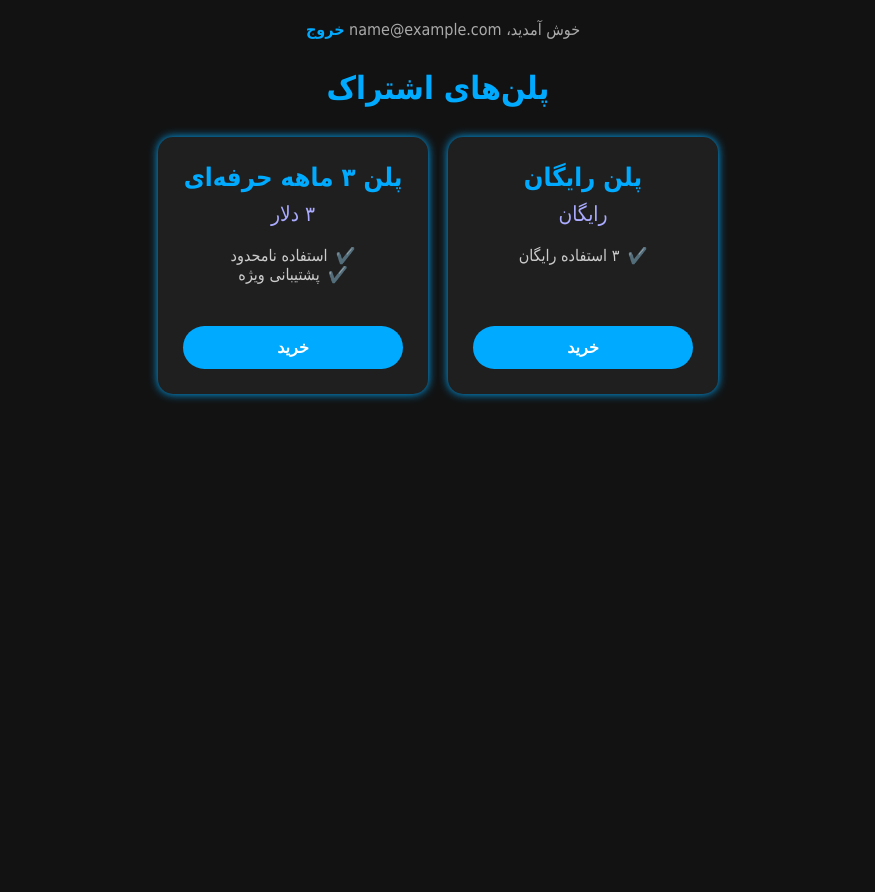
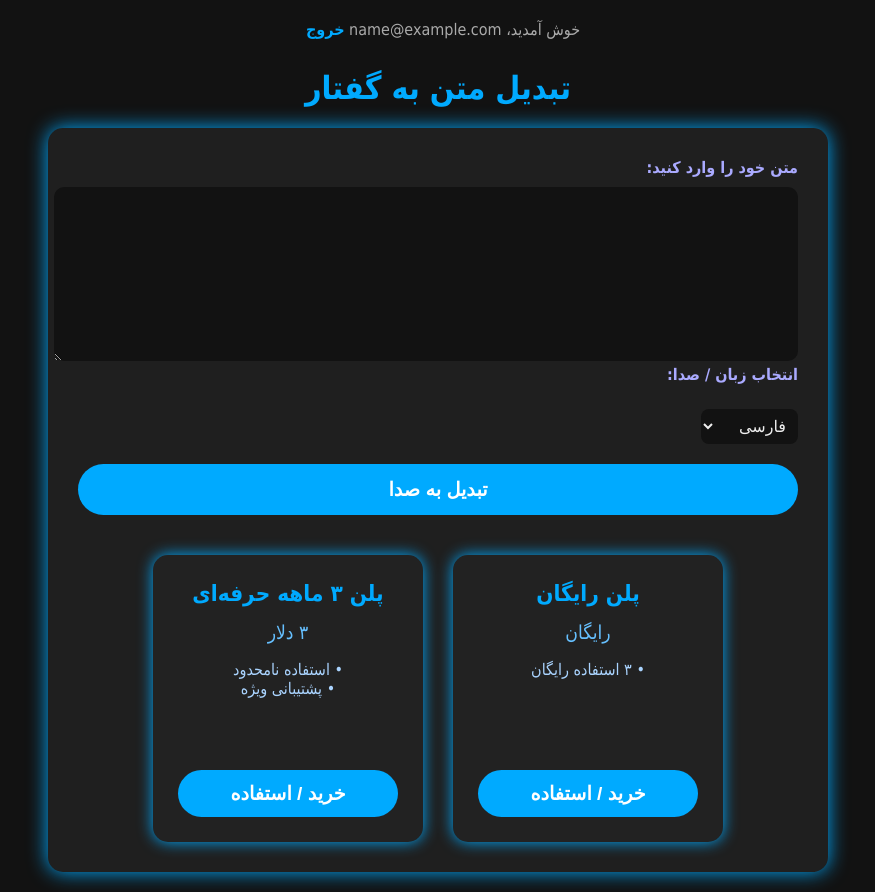
Before and after one commit to ahmadsamimrahmani427/voxir-app, a Flask app: page /app in a window 1280 px wide. Shown: the whole page, without its empty margins (202-1077 px from the left). Before the commit the page ends 401 px from the top, so only its background shows below. Run offline with Flask 3, Linux system fonts and the light colour scheme; the visitor is signed in with stand-in values (Sample User, id 1).

Commit message:
Update index.html

```diff
--- a/templates/index.html
+++ b/templates/index.html
@@ -2,7 +2,7 @@
 <html lang="fa" dir="rtl">
 <head>
     <meta charset="UTF-8" />
-    <title>پلن‌های اشتراک | {{ email }}</title>
+    <title>تبدیل متن به گفتار | {{ email }}</title>
     <style>
         body {
             background-color: #121212;
@@ -12,71 +12,78 @@
             padding: 20px;
             direction: rtl;
         }
-        h1 {
+        h1, h2 {
+            color: #0af;
             text-align: center;
-            color: #0af;
-            margin-bottom: 30px;
         }
-        .plans-container {
-            max-width: 700px;
+        .container {
+            max-width: 720px;
             margin: auto;
-            display: flex;
-            gap: 20px;
-            flex-wrap: wrap;
-            justify-content: center;
+            background-color: #1f1f1f;
+            padding: 30px;
+            border-radius: 15px;
+            box-shadow: 0 0 20px #0af;
         }
-        .plan-card {
-            background-color: #1f1f1f;
-            border-radius: 15px;
-            box-shadow: 0 0 10px #0af;
-            width: 220px;
-            padding: 25px;
-            text-align: center;
-            transition: transform 0.3s ease;
-        }
-        .plan-card:hover {
-            transform: scale(1.05);
-        }
-        .plan-title {
-            font-size: 1.6em;
+        label {
+            display: block;
+            margin-bottom: 10px;
             font-weight: bold;
-            margin-bottom: 10px;
-            color: #0af;
-        }
-        .plan-price {
-            font-size: 1.3em;
-            margin-bottom: 20px;
             color: #aaf;
         }
-        ul.features {
-            list-style: none;
-            padding: 0;
-            margin-bottom: 20px;
-            color: #ccc;
-            min-height: 60px;
+        textarea {
+            width: 100%;
+            height: 150px;
+            padding: 12px;
+            font-size: 1.1em;
+            border-radius: 10px;
+            border: none;
+            resize: vertical;
+            background-color: #121212;
+            color: #eee;
         }
-        ul.features li::before {
-            content: "✔️";
-            margin-left: 8px;
-            color: #0af;
+        select {
+            margin-top: 15px;
+            padding: 8px;
+            font-size: 1em;
+            border-radius: 8px;
+            border: none;
+            background-color: #121212;
+            color: #eee;
         }
-        form {
-            margin: 0;
-        }
-        button.buy-btn {
+        button {
+            margin-top: 20px;
             background-color: #0af;
+            color: white;
             border: none;
-            color: white;
-            padding: 12px 25px;
-            font-size: 1em;
+            padding: 14px 25px;
+            font-size: 1.2em;
             border-radius: 40px;
             cursor: pointer;
             font-weight: bold;
             width: 100%;
             transition: background-color 0.3s ease;
         }
-        button.buy-btn:hover {
+        button:hover {
             background-color: #08a;
+        }
+        audio {
+            margin-top: 25px;
+            width: 100%;
+            outline: none;
+            border-radius: 10px;
+            background-color: #121212;
+            box-shadow: 0 0 10px #0af;
+        }
+        .download-link {
+            display: block;
+            margin-top: 15px;
+            text-align: center;
+            font-weight: bold;
+            color: #0af;
+            text-decoration: none;
+        }
+        .download-link:hover {
+            text-decoration: underline;
         }
         .user-info {
             text-align: center;
@@ -92,6 +99,62 @@
         a.logout-link:hover {
             text-decoration: underline;
         }
+        .plans-container {
+            margin-top: 40px;
+            display: flex;
+            justify-content: center;
+            gap: 30px;
+            flex-wrap: wrap;
+        }
+        .plan-card {
+            background: #222;
+            border-radius: 15px;
+            padding: 25px;
+            box-shadow: 0 0 15px #0af;
+            width: 220px;
+            text-align: center;
+            color: #eee;
+            transition: box-shadow 0.3s ease;
+        }
+        .plan-card:hover {
+            box-shadow: 0 0 30px #08a;
+        }
+        .plan-title {
+            font-weight: bold;
+            font-size: 1.4em;
+            margin-bottom: 15px;
+            color: #0af;
+        }
+        .plan-price {
+            font-size: 1.2em;
+            margin-bottom: 15px;
+            color: #66c0ff;
+        }
+        .plan-features {
+            list-style: none;
+            padding: 0;
+            margin-bottom: 20px;
+            color: #aad4ff;
+            min-height: 70px;
+        }
+        .buy-btn {
+            background: #0af;
+            color: white;
+            border: none;
+            padding: 12px 20px;
+            border-radius: 40px;
+            cursor: pointer;
+            font-weight: bold;
+            transition: background 0.3s ease;
+            width: 100%;
+        }
+        .buy-btn:hover {
+            background: #08a;
+        }
+        .buy-btn:disabled {
+            background: #444;
+            cursor: not-allowed;
+        }
     </style>
 </head>
 <body>
@@ -100,24 +163,93 @@
         <a href="{{ url_for('logout') }}" class="logout-link">خروج</a>
     </div>
 
-    <h1>پلن‌های اشتراک</h1>
+    <h1>تبدیل متن به گفتار</h1>
+
+    <div class="container">
+        <form id="tts-form">
+            <label for="text">متن خود را وارد کنید:</label>
+            <textarea id="text" name="text" required></textarea>
+
+            <label for="voice">انتخاب زبان / صدا:</label>
+            <select id="voice" name="voice">
+                {% for name, voice_code in languages.items() %}
+                <option value="{{ voice_code }}">{{ name }}</option>
+                {% endfor %}
+            </select>
+
+            <button type="submit">تبدیل به صدا</button>
+        </form>
+
+        <audio id="audio-player" controls style="display:none;"></audio>
+        <a id="download-link" class="download-link" href="#" download="output.mp3" style="display:none;">دانلود فایل صوتی</a>
 
         <div class="plans-container">
             {% for plan in plans %}
             <div class="plan-card">
                 <div class="plan-title">{{ plan.name }}</div>
                 <div class="plan-price">{{ plan.price }}</div>
-            <ul class="features">
-                {% for feature in plan.features %}
-                <li>{{ feature }}</li>
+                <ul class="plan-features">
+                    {% for feat in plan.features %}
+                    <li>• {{ feat }}</li>
                     {% endfor %}
                 </ul>
                 <form method="POST" action="{{ url_for('create_payment') }}">
-                <input type="hidden" name="plan_id" value="{{ plan.id }}">
-                <button type="submit" class="buy-btn" aria-label="خرید {{ plan.name }}">خرید</button>
+                    <input type="hidden" name="plan_id" value="{{ plan.id }}" />
+                    <button type="submit" class="buy-btn"
+                        {% if plan.id == 'free' and free_uses <= 0 %}disabled title="استفاده رایگان به پایان رسیده"{% endif %}>
+                        خرید / استفاده
+                    </button>
                 </form>
             </div>
             {% endfor %}
         </div>
+    </div>
+
+    <script>
+        const form = document.getElementById('tts-form');
+        const audioPlayer = document.getElementById('audio-player');
+        const downloadLink = document.getElementById('download-link');
+
+        form.addEventListener('submit', async (e) => {
+            e.preventDefault();
+            audioPlayer.style.display = 'none';
+            downloadLink.style.display = 'none';
+
+            const text = form.text.value.trim();
+            const voice = form.voice.value;
+
+            if (!text) {
+                alert('لطفا متن را وارد کنید.');
+                return;
+            }
+
+            try {
+                const response = await fetch('/tts', {
+                    method: 'POST',
+                    headers: {'Content-Type': 'application/json'},
+                    body: JSON.stringify({text, voice})
+                });
+
+                if (!response.ok) {
+                    const err = await response.json();
+                    alert(err.error || 'خطا در تبدیل متن به صدا');
+                    return;
+                }
+
+                const data = await response.json();
+                const audioUrl = data.audio_url;
+
+                audioPlayer.src = audioUrl + '?t=' + new Date().getTime();
+                audioPlayer.style.display = 'block';
+                audioPlayer.play();
+
+                downloadLink.href = audioUrl + '?t=' + new Date().getTime();
+                downloadLink.style.display = 'block';
+            } catch (error) {
+                alert('خطا در ارتباط با سرور.');
+                console.error(error);
+            }
+        });
+    </script>
 </body>
 </html>
```
Lines whose indentation alone changed are shown as unchanged.
